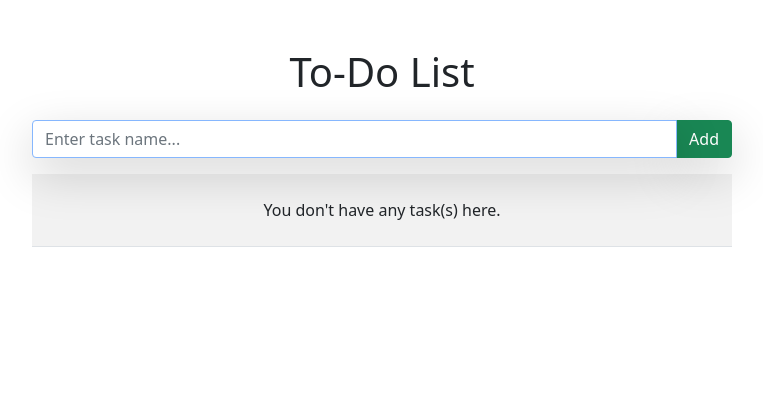
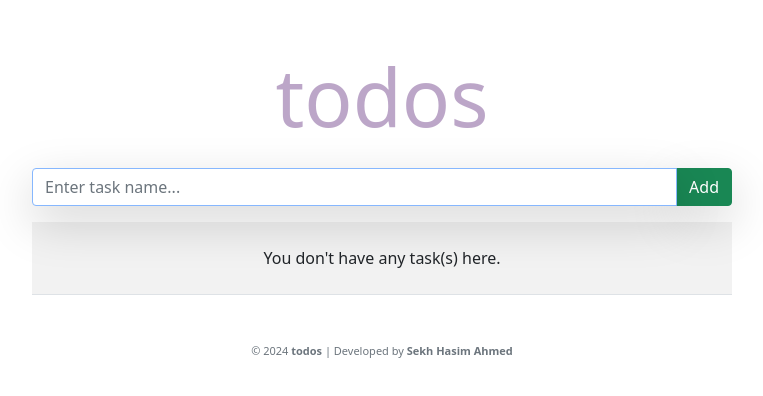
Before and after one commit to skhasimahmed/todo-app, a plain HTML site: page index.html in a window 1280 px wide. Shown: the whole page, without its empty margins (258-1021 px from the left). Drawn offline with nearby package versions, Linux system fonts and the light colour scheme.

Commit message:
footer update.

```diff
--- a/assets/css/styles.css
+++ b/assets/css/styles.css
@@ -1,3 +1,10 @@
+#heading {
+    color: rgb(89, 36, 119);
+    font-size: 5rem;
+    text-align: center;
+    opacity: 0.4;
+}
+
 .table>:not(:last-child)>:last-child>* {
     border-bottom-color: #dee2e6;
     ;
@@ -13,3 +20,7 @@
     font-size: 11px;
     font-style: italic;
 }
+
+#copyright-text {
+    font-size: 11px;
+}
--- a/index.html
+++ b/index.html
@@ -4,7 +4,7 @@
 <head>
     <meta name="viewport" content="width=device-width, initial-scale=1.0">
 
-    <title>To-Do List</title>
+    <title>todos</title>
 
     <link rel="icon" type="image/x-icon" href="favicon.ico">
 
@@ -19,7 +19,7 @@
     <div class="container-fluid">
         <div class="container">
             <div class="mx-auto mt-5 mb-5" style="max-width: 700px;">
-                <h1 class="text-center mb-4">To-Do List</h1>
+                <h1 class="text-center mb-4" id="heading">todos</h1>
 
                 <form id="add-todo-form" action="javascript:void(0)">
                     <div class="input-group mb-3">
@@ -48,6 +48,18 @@
                 </div>
             </div>
         </div>
+
+        <div class="container">
+            <footer class="mb-5">
+                <p class="text-center text-muted" id="copyright-text">&copy;
+                    <script>document.write(new Date().getFullYear());</script>&nbsp;<strong><a href="index.html"
+                            style="text-decoration: none; color: #6c757d;">todos</a></strong>
+                    | Developed by
+                    <strong><a href="https://www.thecreativeweb.co.in/"
+                            style="text-decoration: none; color: #6c757d;">Sekh Hasim Ahmed</a></strong>
+                </p>
+            </footer>
+        </div>
     </div>
 
     <script src="assets/js/scripts.js"></script>
```
